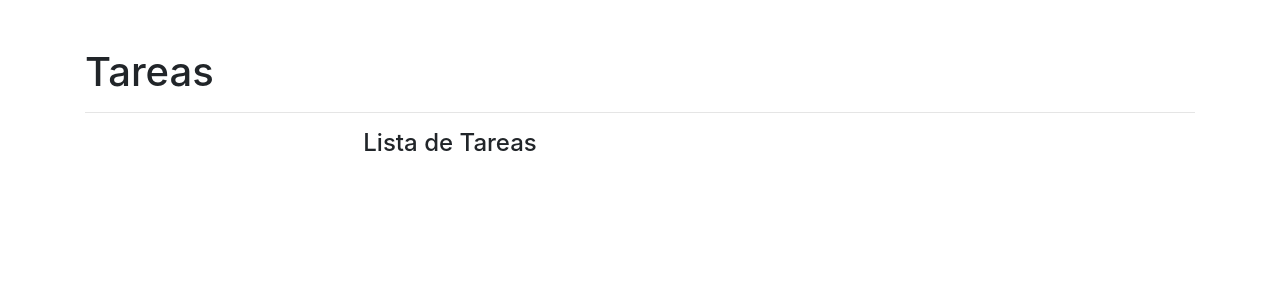
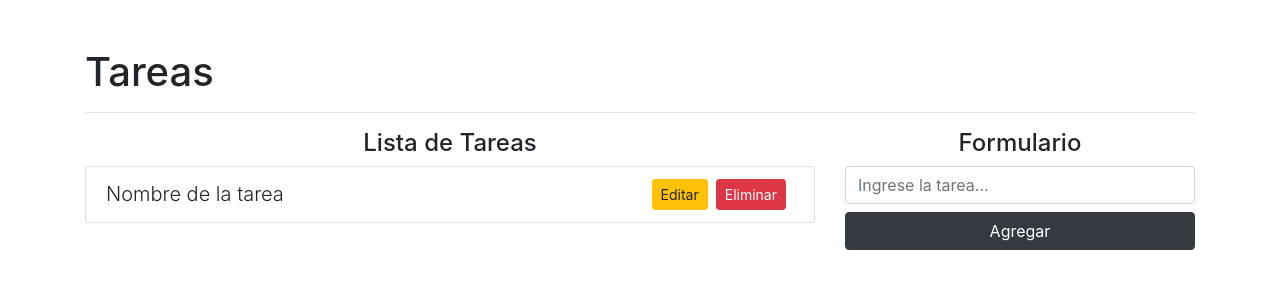
Before and after one commit to jofeisy/crud, a React (Create React App) app: page / in a window 1280 px wide. Shown: the top 300 px of the page. Built offline with nearby package versions, Linux system fonts and the light colour scheme.

Commit message:
Add task from work

```diff
--- a/package.json
+++ b/package.json
@@ -6,9 +6,11 @@
     "@testing-library/jest-dom": "^5.11.4",
     "@testing-library/react": "^11.1.0",
     "@testing-library/user-event": "^12.1.10",
+    "lodash": "^4.17.20",
     "react": "^17.0.1",
     "react-dom": "^17.0.1",
-    "react-scripts": "4.0.2",
+    "react-scripts": "^4.0.2",
+    "shortid": "^2.2.16",
     "web-vitals": "^1.0.1"
   },
   "scripts": {
--- a/src/App.js
+++ b/src/App.js
@@ -1,7 +1,29 @@
-import React from 'react'
+import React, { useState } from 'react'
+import { isEmpty } from 'lodash'
+import shortid from 'shortid'
 
 
 function App() {
+  const [task, setTask] = useState("")
+  const [tasks, setTasks] = useState([])
+
+  const addTask = (e) => {
+    e.preventDefault()
+
+    if(isEmpty(task)){
+      console.log("Task empty")
+      return
+    }
+
+    const newTask = {
+      id: shortid.generate(),
+      task
+    }
+
+    setTasks([ ...tasks, newTask ])
+    setTask("")
+  }
+
   return (
     <div className="App">
       <div className="container mt-5">
@@ -10,9 +32,29 @@
         <div className="row">
           <div className="col-8">
             <h4 className="text-center">Lista de Tareas</h4>
+            <ul className="list-group">
+              {
+                <li className="list-group-item">
+                  <span className="lead">Nombre de la tarea</span>
+                  <button className="btn btn-danger btn-sm float-right mx-2">Eliminar</button>
+                  <button className="btn btn-warning btn-sm float-right">Editar</button>
+                </li>
+              }
+            </ul>
           </div>
           <div className="col-4">
+          <h4 className="text-center">Formulario</h4>
 
+          <form onSubmit={addTask}>
+            <input
+              type="text"
+              className="form-control mb-2"
+              placeholder="Ingrese la tarea..."
+              onChange={(text) => setTask(text.target.value)}
+              value={task}>
+            </input>
+            <button type="submit" className="btn btn-dark btn-block">Agregar</button>
+          </form>
           </div>
         </div>
       </div>
```
Also changed, not shown: 2 other files (tests, documents, lock files or other folders).
